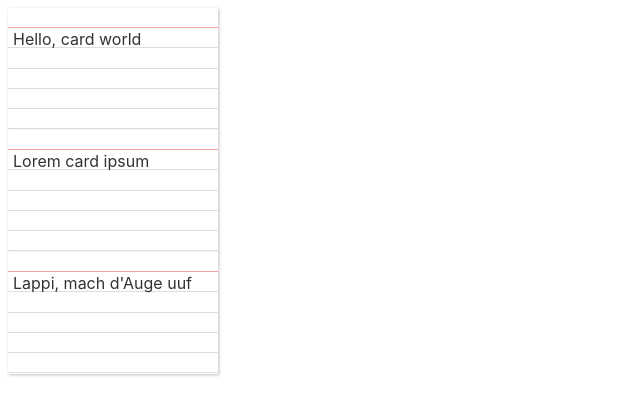
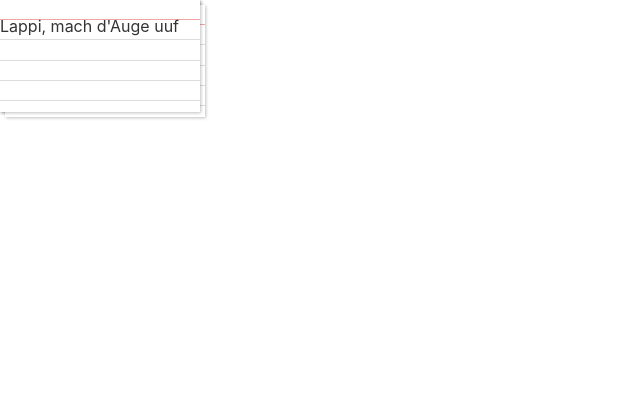
Before and after one commit to rknuus/pensieve, a Svelte app: page / in a window 1280 px wide. Shown: the top 414 px of the page, without its empty margins (0-640 px from the left). Built offline with nearby package versions, Linux system fonts and the light colour scheme.

Commit message:
Visualize stacking by shifting each card towards the bottom-right corner
The approach is borrowed from
https://svelte.dev/repl/ccdb128d448c4b92babeaccb4be35567?version=3.46.2:
The card is positioned absolutely by the CSS variables left and top,
which are set in the parent component.

```diff
--- a/src/Card/Card.svelte
+++ b/src/Card/Card.svelte
@@ -32,7 +32,12 @@
   height: 112px;
   aspect-ratio: 1.7857;
 
-  padding: 5px;
+  position: absolute;
+  /* borrowed from https://svelte.dev/repl/ccdb128d448c4b92babeaccb4be35567?version=3.46.2 */
+  top: var(--top);
+  left: var(--left);
+
+  /*padding: 5px;*/
 
   box-shadow: 1px 1px 3px rgba(0,0,0,.25);
   background-color: white;  /* prevent cards from being transparent */
--- a/src/Stack/Stack.svelte
+++ b/src/Stack/Stack.svelte
@@ -28,7 +28,7 @@
 </style>
 
 <div class="stack">
-    {#each cards as cardId}
-        <Card id={cardId} />
+    {#each cards as cardId, i}
+        <Card id={cardId} --top="{i * 5}px" --left="{i * 5}px" />
     {/each}
 </div>
```
